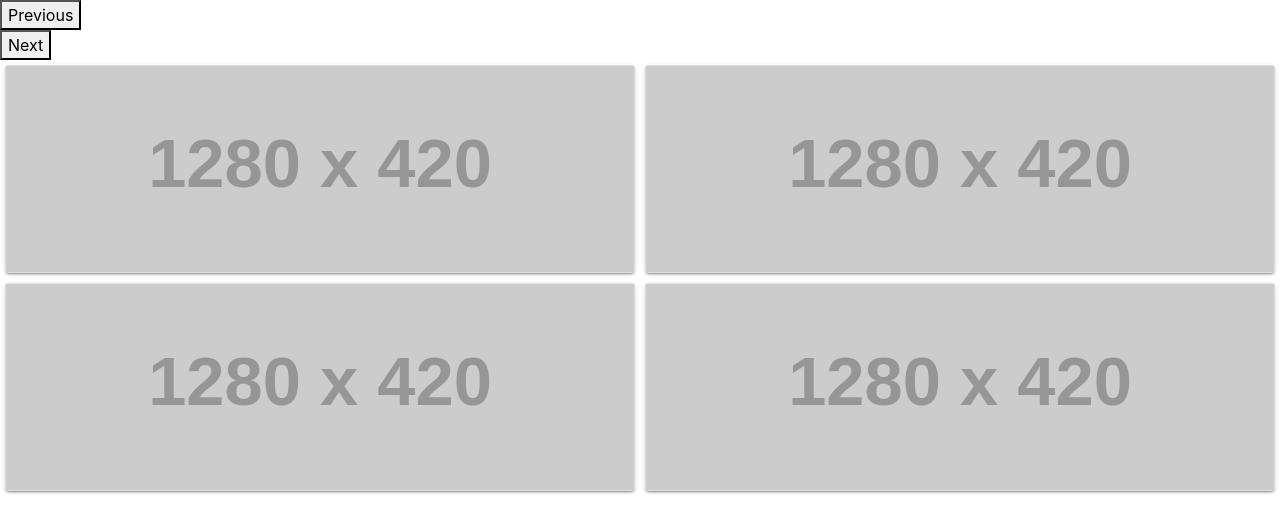
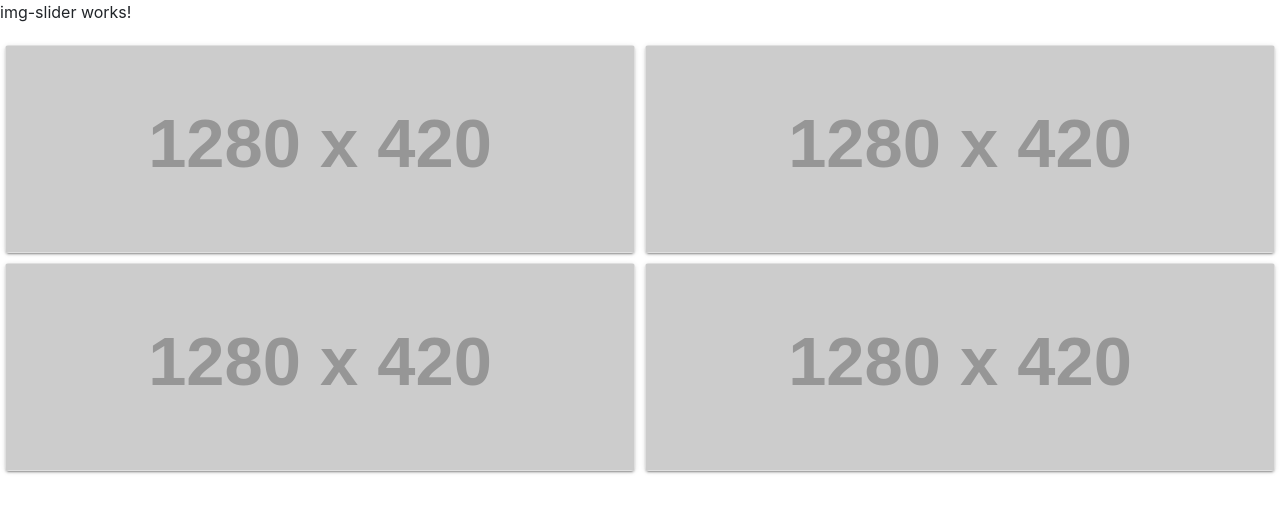
Before and after one commit to cgc0220h1/demo-angularinjection-gallery, an Angular app: page / in a window 1280 px wide. Shown: the top 532 px of the page. Built offline with nearby package versions, Linux system fonts and the light colour scheme.

Commit message:
Revert "Add Logic for ImgSlide component"
This reverts commit 8c84ac34

```diff
--- a/src/app/img-slider/img-slide/img-slide.component.ts
+++ b/src/app/img-slider/img-slide/img-slide.component.ts
@@ -1,4 +1,4 @@
-import {Component, OnInit, TemplateRef, ViewChild} from '@angular/core';
+import { Component, OnInit } from '@angular/core';
 
 @Component({
   selector: 'app-img-slide',
@@ -6,11 +6,8 @@ import {Component, OnInit, TemplateRef, ViewChild} from '@angular/core';
   styleUrls: ['./img-slide.component.scss']
 })
 export class ImgSlideComponent implements OnInit {
-  @ViewChild('tmpl')
-  template: TemplateRef<any>;
 
-  constructor() {
-  }
+  constructor() { }
 
   ngOnInit(): void {
   }
--- a/src/app/img-slider/img-slider.component.html
+++ b/src/app/img-slider/img-slider.component.html
@@ -1,10 +1 @@
-<div class="slider-container">
-  <ng-container *ngTemplateOutlet="component?.template"></ng-container>
-</div>
-
-<div class="arrow arrow-prev">
-  <button class="button" (click)="previous()">Previous</button>
-</div>
-<div class="arrow arrow-next">
-  <button class="button" (click)="next()">Next</button>
-</div>
+<p>img-slider works!</p>
--- a/src/app/img-slider/img-slider.component.ts
+++ b/src/app/img-slider/img-slider.component.ts
@@ -1,41 +1,15 @@
-import {AfterContentInit, Component, ContentChildren, OnInit, QueryList, ViewEncapsulation} from '@angular/core';
-import {ImgSlideComponent} from './img-slide/img-slide.component';
+import { Component, OnInit } from '@angular/core';
 
 @Component({
   selector: 'app-img-slider',
   templateUrl: './img-slider.component.html',
-  styleUrls: ['./img-slider.component.scss'],
-  encapsulation: ViewEncapsulation.None
+  styleUrls: ['./img-slider.component.scss']
 })
-export class ImgSliderComponent implements OnInit, AfterContentInit {
-  @ContentChildren(ImgSliderComponent)
-  slides: QueryList<ImgSlideComponent>;
+export class ImgSliderComponent implements OnInit {
 
-  component: ImgSlideComponent;
-  activeIndex = 0;
-
-  constructor() {
-  }
+  constructor() { }
 
   ngOnInit(): void {
   }
 
-  ngAfterContentInit(): void {
-    console.log(this.slides);
-    this.component = this.slides.first;
-  }
-
-  previous(): void {
-    if (this.activeIndex > 0) {
-      this.activeIndex--;
-    }
-    this.component = this.slides.toArray()[this.activeIndex];
-  }
-
-  next(): void {
-    if (this.activeIndex < this.slides.length - 1) {
-      this.activeIndex++;
-    }
-    this.component = this.slides.toArray()[this.activeIndex];
-  }
 }
```
